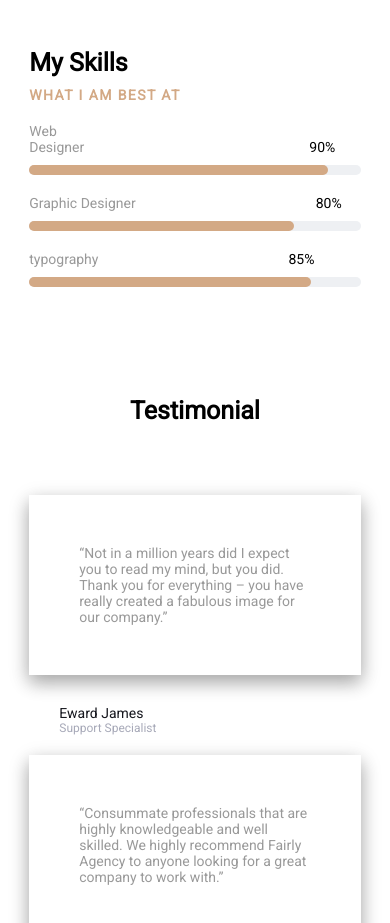
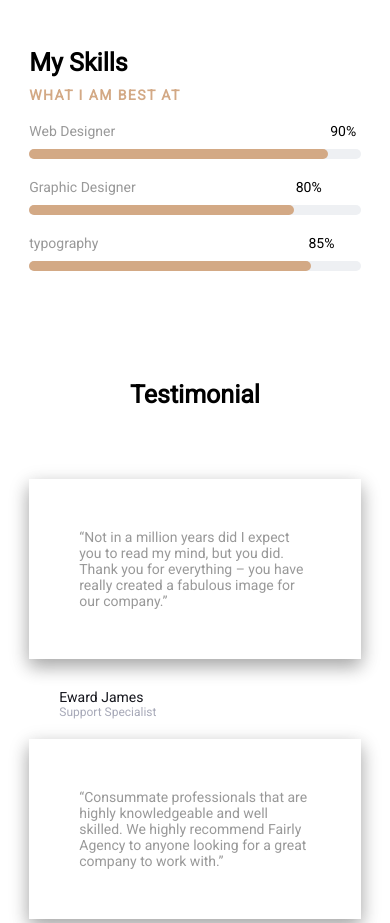
Before and after one commit to joinvishal/ave-about-us, a plain HTML site: page index.html in a window 390 px wide. Shown: the part 1620-2543 px from the top of the page. Drawn offline with nearby package versions, Linux system fonts and the light colour scheme.

Commit message:
Add files via upload

```diff
--- a/style.css
+++ b/style.css
@@ -745,16 +745,13 @@ h5 {
         width: 85%;
     }
     .sk-p3 span {
-        color: #000000;
-        padding-left: 225px;
+        padding-left: 215px;
     }
     .sk-p4 span {
-        color: #000000;
-        padding-left: 180px;
+        padding-left: 160px;
     }
     .sk-p5 span {
-        color: #000000;
-        padding-left: 190px;
+        padding-left: 210px;
     }
     .w-btn {
         flex-direction: column;
```
